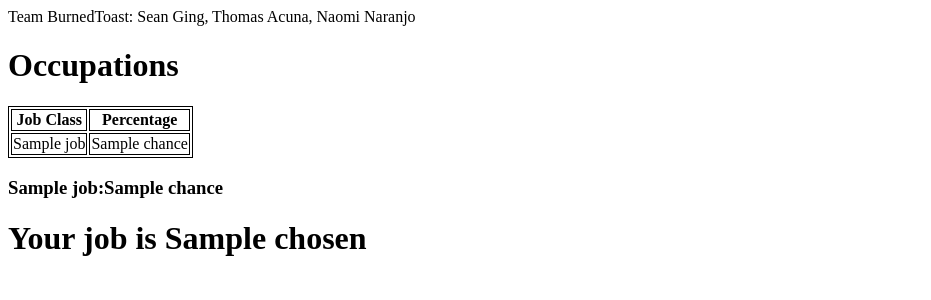
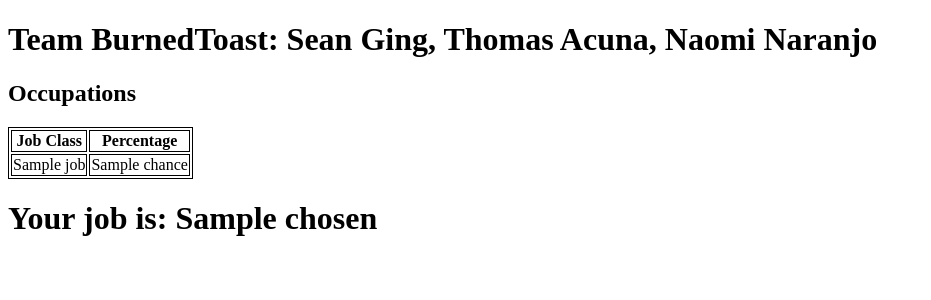
Before and after one commit to naominaranjo/softdev, a Flask app: template 13_tempwork/templates/tablified.html in a window 1280 px wide. Shown: the top 300 px of the page, without its empty margins (0-931 px from the left). Run offline with Flask 2, Linux system fonts and the light colour scheme; the template is opened without the code that fills it: most values are stand-ins (such as "Sample title", 1, 10 or a date in 2020).

Commit message:
small changes in tablified

```diff
--- a/13_tempwork/templates/tablified.html
+++ b/13_tempwork/templates/tablified.html
@@ -16,14 +16,14 @@
 
   <head>
 
-    Team BurnedToast: Sean Ging, Thomas Acuna, Naomi Naranjo
+    <h1>Team BurnedToast: Sean Ging, Thomas Acuna, Naomi Naranjo</h1>
     <title> {{ foo }} </title>
 
   </head>
 
   <body>
 
-    <h1>Occupations</h1>
+    <h2>Occupations</h2>
 
 
 
@@ -43,9 +43,6 @@
 
     </table>
 
-    <h3>{{job}}:{{chance}}</h3>
-
-
-    <h1>Your job is {{chosen}}</h1>
+    <h1>Your job is: {{chosen}}</h1>
   </body>
 </html>
```
